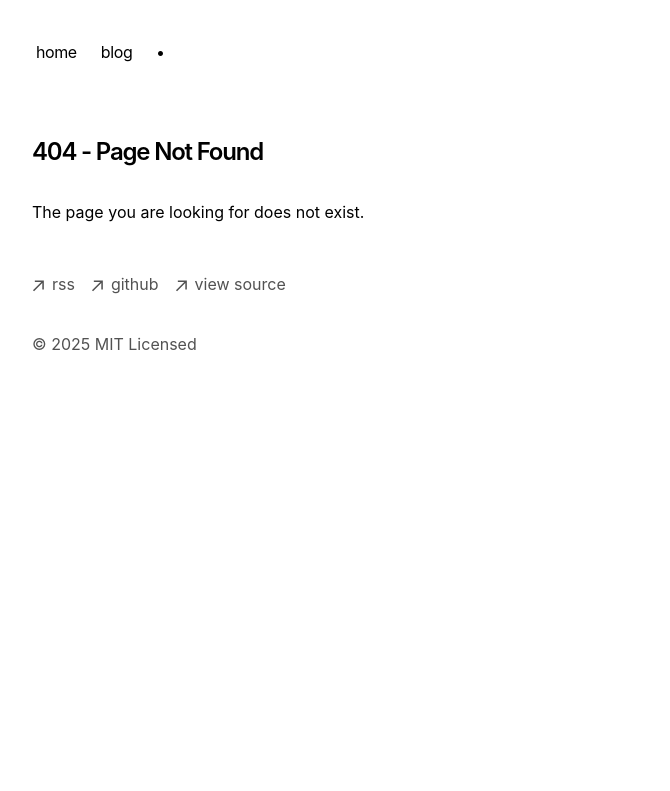
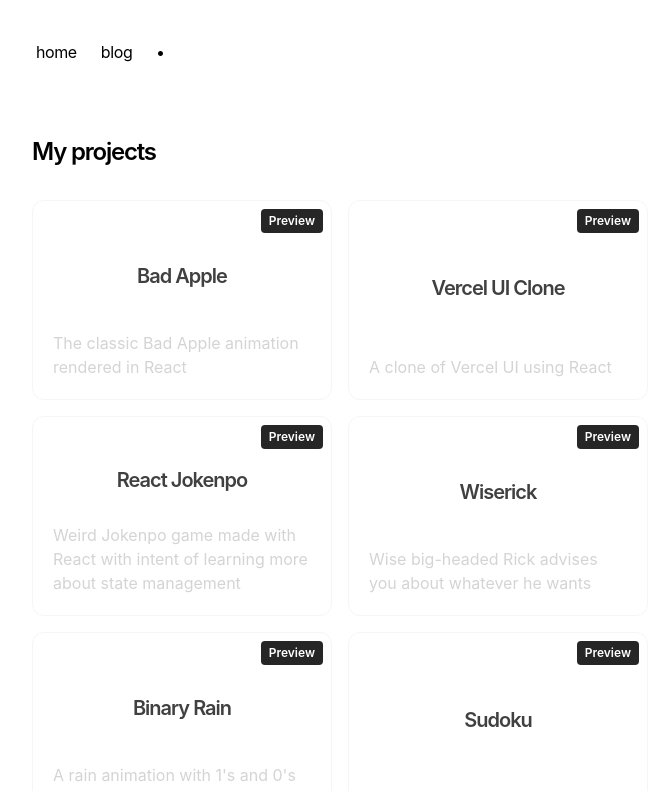
Before and after one commit to datsfilipe/datsfilipe.xyz, a Next.js app: page /projects in a window 1280 px wide. Before the commit this address had no page. Shown: the top 791 px of the page, without its empty margins (320-990 px from the left). Built offline with nearby package versions, Linux system fonts and the light colour scheme.

Commit message:
feat: add projects page

```diff
--- /dev/null
+++ b/app/projects/page.tsx
@@ -0,0 +1,171 @@
+'use client'
+
+import { useState } from 'react';
+
+const projectItems = {
+  'Bad Apple': {
+    link: 'https://react-bad-apple.vercel.app/',
+    description: 'The classic Bad Apple animation rendered in React',
+    year: '2023'
+  },
+  'Vercel UI Clone': {
+    link: 'https://vercel-ui-clone-three.vercel.app',
+    description: 'A clone of Vercel UI using React',
+    year: '2023'
+  },
+  'React Jokenpo': {
+    link: 'https://react-jokenpo-alpha.vercel.app/',
+    description: 'Weird Jokenpo game made with React with intent of learning more about state management',
+    year: '2023'
+  },
+  'Wiserick': {
+    link: 'https://wiserick-next-app.vercel.app',
+    description: 'Wise big-headed Rick advises you about whatever he wants',
+    year: '2023'
+  },
+  'Binary Rain': {
+    link: 'https://codesandbox.io/p/github/datsfilipe/binary-rain/main',
+    description: 'A rain animation with 1\'s and 0\'s made using codesandbox',
+    year: '2023'
+  },
+  'Sudoku': {
+    link: 'https://sudoku-rho-six.vercel.app/',
+    description: 'Sudoku game made with React',
+    year: '2023'
+  },
+  'Safe Cats': {
+    link: 'https://safe-cats.vercel.app/',
+    description: 'Cats give their opinion on technical, subjects (use 666 as password)',
+    year: '2023'
+  },
+  'My Rices': {
+    link: 'https://myrices.datsfilipe.dev/',
+    description: 'Collection of unix rices I\'ve made',
+    year: '2023'
+  },
+  'elixir-inets-server': {
+    link: 'https://github.com/datsfilipe/elixir-inets-server',
+    description: 'Simple elixir server made with Erlang inets API',
+    year: '2023'
+  },
+  'rinha-backend-go': {
+    link: 'https://github.com/datsfilipe/rinha-backend-go',
+    description: 'Golang server made for supporting a lot of requests per second in order to solve a proposed challenge',
+    year: '2023'
+  },
+  'Bun interpreter': {
+    link: 'https://github.com/datsfilipe/rinha-de-compiler',
+    description: 'A tiny interpreter made with bun in order to participate in a competition',
+    year: '2023'
+  },
+  'Linux Shimeji': {
+    link: 'https://github.com/datsfilipe/linux-shimeji',
+    description: 'Shimeji for Linux. Added easy-to-use flake to an existing java project',
+    year: '2025'
+  },
+  'Basic Blockchain': {
+    link: 'https://github.com/datsfilipe/basic-blockchain-in-rust',
+    description: 'Basic and feature-less blockchain implementation in rust',
+    year: '2024'
+  },
+  'dotfiles': {
+    link: 'https://github.com/datsfilipe/dotfiles',
+    description: 'Personal config files for NixOS',
+    year: '2023'
+  },
+  'nix-envs': {
+    link: 'https://github.com/datsfilipe/nix-envs',
+    description: 'Nix powered development environment templates',
+    year: '2025'
+  },
+  'vesper.nvim': {
+    link: 'https://github.com/datsfilipe/vesper.nvim',
+    description: 'Porting Vesper theme from Visual Studio Code to Neovim',
+    year: '2024'
+  },
+  'min-theme.nvim': {
+    link: 'https://github.com/datsfilipe/min-theme.nvim',
+    description: 'Porting Min theme from Visual Studio Code to Neovim',
+    year: '2024'
+  },
+  'gruvbox.nvim': {
+    link: 'https://github.com/datsfilipe/gruvbox.nvim',
+    description: 'Gruvbox dark colorscheme for Neovim',
+    year: '2025'
+  },
+};
+
+export default function Page() {
+  const [hoveredProject, setHoveredProject] = useState<keyof typeof projectItems | null>(null);
+  const [isIframeVisible, setIsIframeVisible] = useState(false);
+
+  const handleCardClick = (projectName: keyof typeof projectItems) => {
+    if (projectItems[projectName].link.startsWith('https://github')) {
+      window.open(projectItems[projectName].link, '_blank');
+      return; // don'show the iframe for github links
+    }
+
+    setHoveredProject(projectName);
+    setIsIframeVisible(true);
+  };
+
+  const handleClose = () => {
+    setIsIframeVisible(false);
+  };
+
+  return (
+    <section className="relative">
+      <h1 className="font-semibold text-2xl mb-8 tracking-tighter">My projects</h1>
+      <div className="gap-4 grid grid-cols-[1fr_1fr]">
+        {Object.entries(projectItems).map(([name, { description, link }]) => {
+          const hasPreview = !link.startsWith('https://github')
+
+          return (
+            <div
+              key={name}
+              className="relative w-[300px] h-[200px] p-5 border border-neutral-100 dark:border-neutral-900 rounded-xl flex flex-col cursor-pointer transition-all hover:bg-neutral-900"
+              onClick={() => handleCardClick(name as keyof typeof projectItems)}
+            >
+              {hasPreview && (
+                <div className="absolute top-2 right-2 bg-neutral-800 text-white text-xs font-semibold px-2 py-1 rounded">
+                  Preview
+                </div>
+              )}
+              <div className="flex flex-1 items-center justify-center">
+                <h2 className="font-semibold text-center text-xl tracking-tighter text-neutral-700 dark:text-neutral-300">{name}</h2>
+              </div>
+              <p className="text-neutral-300 dark:text-neutral-600 mt-auto">{description}</p>
+            </div>
+          )
+        })}
+      </div>
+
+      {isIframeVisible && hoveredProject && (
+        <div className="fixed inset-0 z-40 flex items-center justify-center">
+          <div className="fixed inset-6 bg-neutral-200 dark:bg-neutral-900 shadow-xl rounded-md z-50 overflow-hidden flex flex-col">
+            <div className="flex justify-between items-center p-2 border-b dark:border-neutral-700 border-dashed">
+              <h3 className="font-semibold text-neutral-400">{hoveredProject} Preview</h3>
+              <button
+                onClick={handleClose}
+                className="p-1 rounded-full transition-all cursor-pointer hover:text-neutral-800 text-neutral-600 hover:dark:text-neutral-200 dark:text-neutral-400"
+              >
+                <svg xmlns="http://www.w3.org/2000/svg" width="24" height="24" viewBox="0 0 24 24" fill="none" stroke="currentColor" strokeWidth="2" strokeLinecap="round" strokeLinejoin="round">
+                  <line x1="18" y1="6" x2="6" y2="18"></line>
+                  <line x1="6" y1="6" x2="18" y2="18"></line>
+                </svg>
+              </button>
+            </div>
+            <div className="flex-1 p-5">
+              <iframe
+                src={projectItems[hoveredProject].link}
+                width="100%"
+                height="100%"
+                title={hoveredProject}
+              />
+            </div>
+          </div>
+        </div>
+      )}
+    </section>
+  );
+}
```
